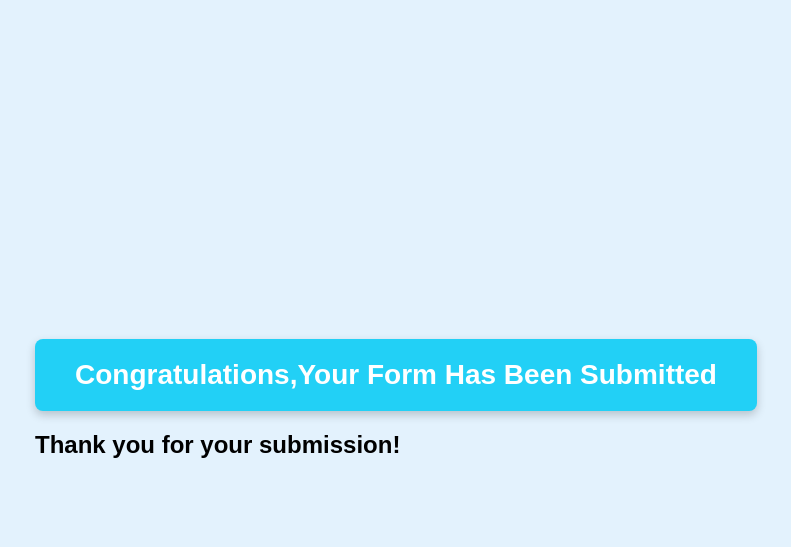
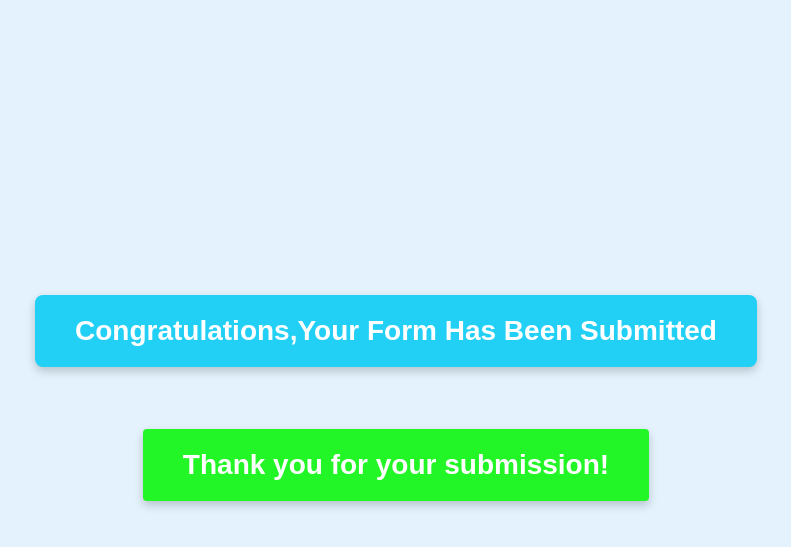
Before and after one commit to MinKhantKyawFreddy/Advance, a Django app: page /contact/success/ in a window 1280 px wide. Shown: the top 547 px of the page, without its empty margins (244-1035 px from the left). Run offline with Django 5.2, Linux system fonts and the light colour scheme.

Commit message:
make some modification

```diff
--- a/JCU_Gym/static/style.css
+++ b/JCU_Gym/static/style.css
@@ -11,6 +11,14 @@ body {
     height: 100vh;
 }
 
+.message-box {
+    display: flex;
+    flex-direction: column; /* Stack vertically */
+    align-items: center;
+    gap: 20px; /* space between h1 and h2 */
+}
+
+
 h1 {
     background-color: #22d0f6; /* Blue banner */
     color: white;
@@ -19,3 +27,12 @@ h1 {
     box-shadow: 0 4px 10px rgba(0, 0, 0, 0.2);
     font-size: 28px;
 }
+
+h2 {
+    background-color: #22f626; /* Blue banner */
+    color: white;
+    padding: 20px 40px;
+    border-radius: 4px;
+    box-shadow: 0 4px 10px rgba(0, 0, 0, 0.2);
+    font-size: 28px;
+}
```
